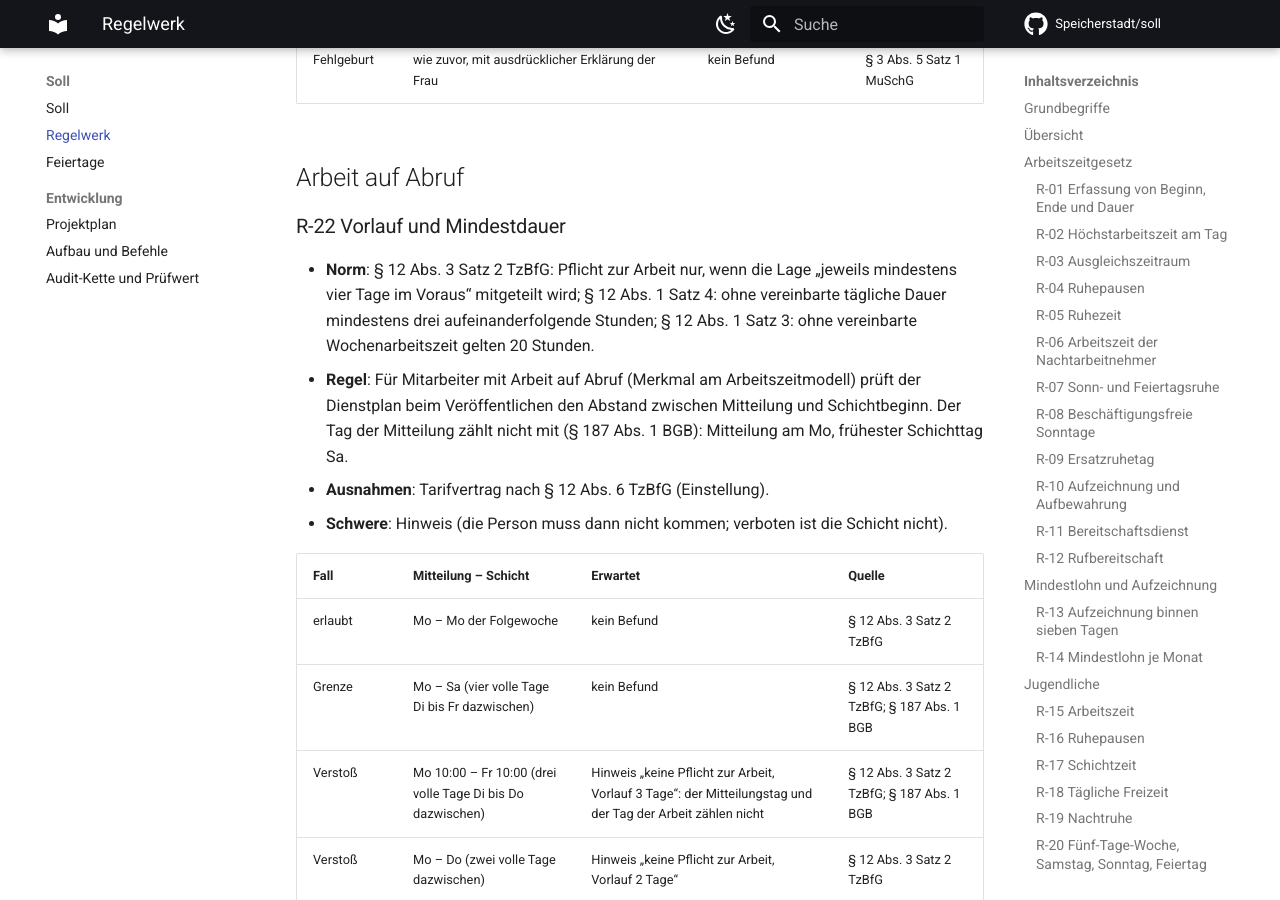
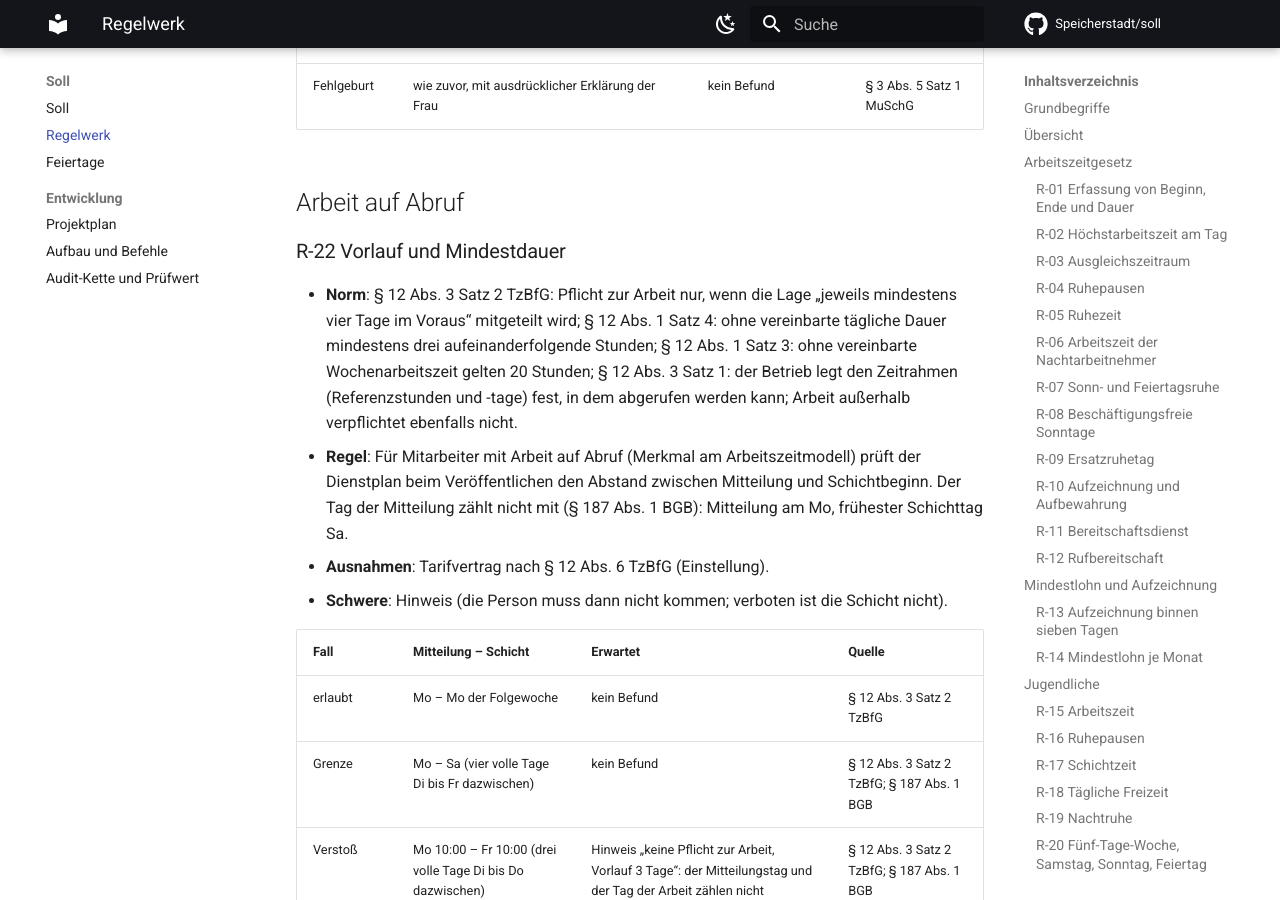
Before and after one commit to Speicherstadt/soll, an MkDocs documentation site: the page built from docs/regeln.md, in a window 1280 px wide and 900 px high, scrolled down 19507 px. Built offline with MkDocs 1.6.1 and Material for MkDocs 9.7.7, drawn with Linux system fonts in a browser that asks for light colours; comment, search, counter and statistics services are not loaded; some of the changed text lies outside the part shown.

Commit message:
S-103: name the Bergbau limit, the TzBfG time frame and the disabled child
The fifth review noted three gaps in the norm lines of R-17 (§ 12 JArbSchG),
R-22 (§ 12 Abs. 3 Satz 1 TzBfG) and R-28 (§ 45 Abs. 1 SGB V).

Co-Authored-By: Claude Opus 5.5 <noreply@anthropic.com>
Claude-Session: https://claude.ai/code/session_01Y3rdfb3WLu6eQFD5t9ebz6

```diff
--- a/docs/regeln.md
+++ b/docs/regeln.md
@@ -423,7 +423,7 @@ JArbSchG); in den Testdaten Leon, Azubi bei Weber Haustechnik, 17.
 ### R-17 Schichtzeit
 
 - **Norm**: § 12 JArbSchG: Schichtzeit (Arbeitszeit mit Pausen, § 4 Abs. 2) höchstens 10 h; im
-  Gaststättengewerbe, in Landwirtschaft und Tierhaltung, auf Bau- und Montagestellen 11 h.
+  Bergbau unter Tage 8 h; im Gaststättengewerbe, in Landwirtschaft und Tierhaltung, auf Bau- und Montagestellen 11 h.
 - **Schwere**: Verstoß.
 
 | Fall | Lage | Erwartet | Quelle |
@@ -522,7 +522,8 @@ Gilt, solange am Mitarbeiter ein Zeitraum für Mutterschutz eingetragen ist (Dat
 - **Norm**: § 12 Abs. 3 Satz 2 TzBfG: Pflicht zur Arbeit nur, wenn die Lage „jeweils mindestens vier
   Tage im Voraus“ mitgeteilt wird; § 12 Abs. 1 Satz 4: ohne vereinbarte tägliche Dauer mindestens
   drei aufeinanderfolgende Stunden; § 12 Abs. 1 Satz 3: ohne vereinbarte Wochenarbeitszeit gelten
-  20 Stunden.
+  20 Stunden; § 12 Abs. 3 Satz 1: der Betrieb legt den Zeitrahmen (Referenzstunden und -tage) fest, in dem
+  abgerufen werden kann; Arbeit außerhalb verpflichtet ebenfalls nicht.
 - **Regel**: Für Mitarbeiter mit Arbeit auf Abruf (Merkmal am Arbeitszeitmodell) prüft der
   Dienstplan beim Veröffentlichen den Abstand zwischen Mitteilung und Schichtbeginn. Der Tag der
   Mitteilung zählt nicht mit (§ 187 Abs. 1 BGB): Mitteilung am Mo, frühester Schichttag Sa.
@@ -639,7 +640,7 @@ Soll führt Urlaub in halben Tagen und rundet sie deshalb auf den nächsten halb
 
 - **Norm**: § 45 Abs. 2 SGB V: je Kind 10 Arbeitstage, alleinerziehend 20, höchstens 25 bzw. 50;
   Abs. 2a für das Jahr 2026: je Kind 15, alleinerziehend 30, höchstens 35 bzw. 70; Kind unter 12
-  Jahren.
+  Jahren oder behindert und auf Hilfe angewiesen, dann ohne Altersgrenze (Abs. 1 Satz 1).
 - **Regel**: Soll zählt die Tage „Kind krank“ je Kind und Jahr; die Höchstwerte sind Jahreswerte
   (S-104). Fehlen sie für ein Jahr, „nicht hinterlegt“.
 - **Schwere**: Hinweis bei Erreichen des Anspruchs (der Betrieb muss nicht ablehnen, das Krankengeld
```
